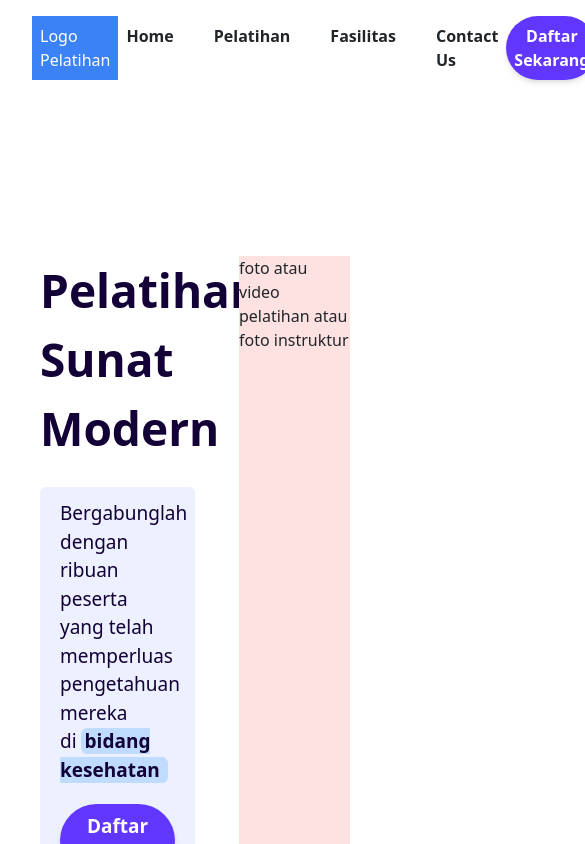
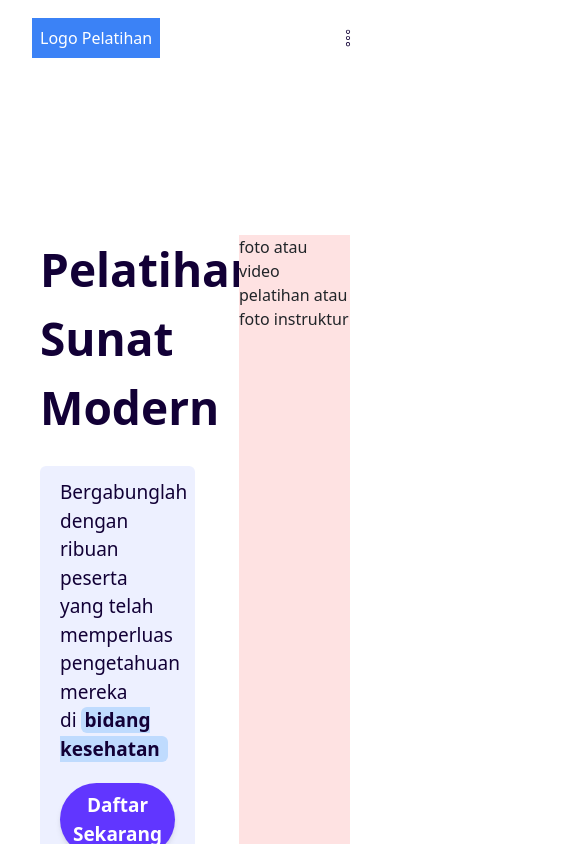
Before and after one commit to nidamuna/landingpage-1, a React (Create React App) app: page / in a window 390 px wide. Shown: the top 844 px of the page, 585 px wide, since content can reach past the window. Built offline with nearby package versions, Linux system fonts and the light colour scheme.

Commit message:
responsive navbar

```diff
--- a/src/component/Navbar.jsx
+++ b/src/component/Navbar.jsx
@@ -1,25 +1,54 @@
-import React from 'react'
+import React, { useState } from 'react'
+import {CiMenuKebab} from 'react-icons/ci'
+import {IoCloseOutline} from 'react-icons/io5'
 
 const Navbar = () => {
+    const [navbar, setNavbar] = useState(false);
+
+    const handleNav = () => {
+        setNavbar(!navbar);
+    }
 
   return (
     <>
-        <nav className='w-full bg-white h-auto py-4 px-8 flex justify-between items-center'>
+        <nav className='w-full bg-white h-[75px] py-4 px-8 flex justify-between items-center'>
             <span className='bg-blue-500 p-2 text-white'>
                 Logo Pelatihan
             </span>
             <div className='font-bold p-2 text-[#212529]'>
-                <ul className='flex flex-row cursor-pointer'>
-                    <li className='mr-10 last:mr-0 hover:text-[#0a58ca] hover:underline'>Home</li>
+                <ul className='hidden md:flex flex-row cursor-pointer'>
+                    <li className='mr-10 last:mr-0 hover:text-[#0a58ca] hover:underline'>Tentang Kami</li>
                     <li className='mr-10 last:mr-0 hover:text-[#0a58ca] hover:underline'>Pelatihan</li>
                     <li className='mr-10 last:mr-0 hover:text-[#0a58ca] hover:underline'>Fasilitas</li>
-                    <li className='mr-10 last:mr-0 hover:text-[#0a58ca] hover:underline'>Contact Us</li>
+                    <li className='mr-10 last:mr-0 hover:text-[#0a58ca] hover:underline'>Kontak Kami</li>
                 </ul>
             </div>
-            <button className='bg-[#6136ff] hover:bg-[#0a58ca] rounded-full text-white font-semibold p-2 shadow-md'>
+            <button className='hidden md:flex bg-[#6136ff] hover:bg-[#0a58ca] rounded-full text-white font-semibold p-2 shadow-md'>
                 Daftar Sekarang
             </button>
+            {/* phone */}
+            <CiMenuKebab
+                className={navbar ? 'hidden' : 'flex'}
+                onClick={handleNav}
+                style={{ height: '30px', width: '20px', color: '#120036'}}
+            />
+            <IoCloseOutline
+                className={!navbar ? 'hidden' : 'flex'}
+                onClick={handleNav}
+                style={{ height: '30px', width: '20px', color: '#120036'}}
+            />
         </nav>
+        <div className={navbar ? 'w-full h-auto p-5 bg-white shadow-lg' : 'hidden'}>
+            <ul className='flex flex-col cursor-pointer'>
+                <li className='mb-4 last:mb-0 hover:text-[#0a58ca] hover:underline'>Tentang Kami</li>
+                <li className='mb-4 last:mb-0 hover:text-[#0a58ca] hover:underline'>Pelatihan</li>
+                <li className='mb-4 last:mb-0 hover:text-[#0a58ca] hover:underline'>Fasilitas</li>
+                <li className='mb-4 last:mb-0 hover:text-[#0a58ca] hover:underline'>Kontak Kami</li>
+            </ul>
+            <button className='mt-8 w-full bg-[#6136ff] hover:bg-[#0a58ca] rounded-full text-white font-semibold p-2 shadow-md'>
+                Daftar Sekarang
+            </button>
+        </div>
     </>
   )
 }
--- a/src/component/Navbar2.jsx
+++ b/src/component/Navbar2.jsx
@@ -20,7 +20,7 @@ const Navbar2 = () => {
 
   return (
     <>
-        <section className={navbar ? 'w-full bg-white h-auto py-4 px-8 flex justify-between items-start shadow-lg top-0' : 'hidden'}>
+        <section className={navbar ? 'hidden md:flex w-full bg-white h-auto py-4 px-8 justify-between items-start shadow-lg top-0' : 'hidden'}>
            <div className='flex flex-col'>
                 <h1 className='font-bold'>
                     Siap mengikuti Pelatihan Sunat Moderen ?
```
